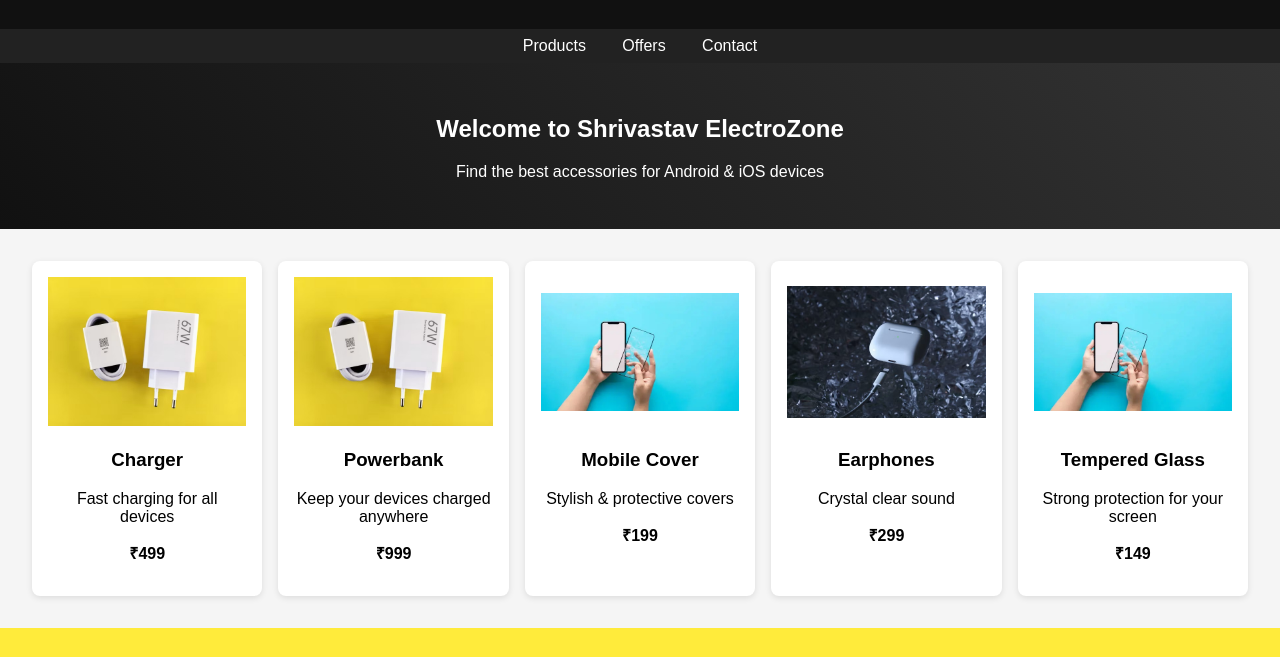
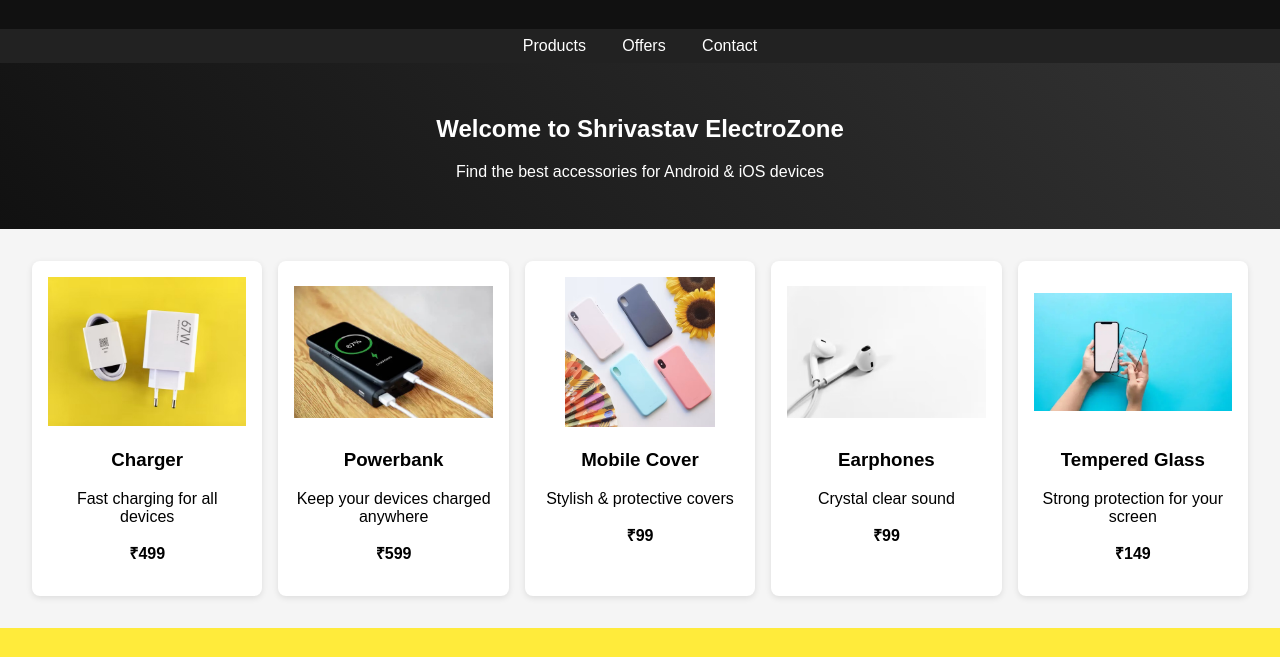
Before and after one commit to PiyushShrivastav/electrozone-site, a plain HTML site: page index.html in a window 1280 px wide. Shown: the part 117-774 px from the top of the page. Drawn offline with Linux system fonts and the light colour scheme.

Commit message:
updated files

```diff
--- a/index.html
+++ b/index.html
@@ -40,22 +40,22 @@
       <p><b>₹499</b></p>
     </div>
     <div class="product">
-      <img src="images/mobile_charger.jpg" alt="Powerbank">
+      <img src="images/powerbank.jpg" alt="Powerbank">
       <h3>Powerbank</h3>
       <p>Keep your devices charged anywhere</p>
-      <p><b>₹999</b></p>
+      <p><b>₹599</b></p>
     </div>
     <div class="product">
-      <img src="images/tempered_glass.jpg" alt="Cover">
+      <img src="images/mobile_cover.jpg" alt="Cover">
       <h3>Mobile Cover</h3>
       <p>Stylish & protective covers</p>
-      <p><b>₹199</b></p>
+      <p><b>₹99</b></p>
     </div>
     <div class="product">
-      <img src="images/airpod_pro4_anc.jpg" alt="Earphone">
+      <img src="images/earphones.jpg" alt="Earphone">
       <h3>Earphones</h3>
       <p>Crystal clear sound</p>
-      <p><b>₹299</b></p>
+      <p><b>₹99</b></p>
     </div>
     <div class="product">
       <img src="images/tempered_glass.jpg" alt="Tempered Glass">
```
Also changed, not shown: images/NeckBand.jpg (added), images/NeckBand2.jpg (added), images/earphones.jpg (added), images/headphones.jpg (added), images/mobile_cover.jpg (added), images/powerbank.jpg (added).
